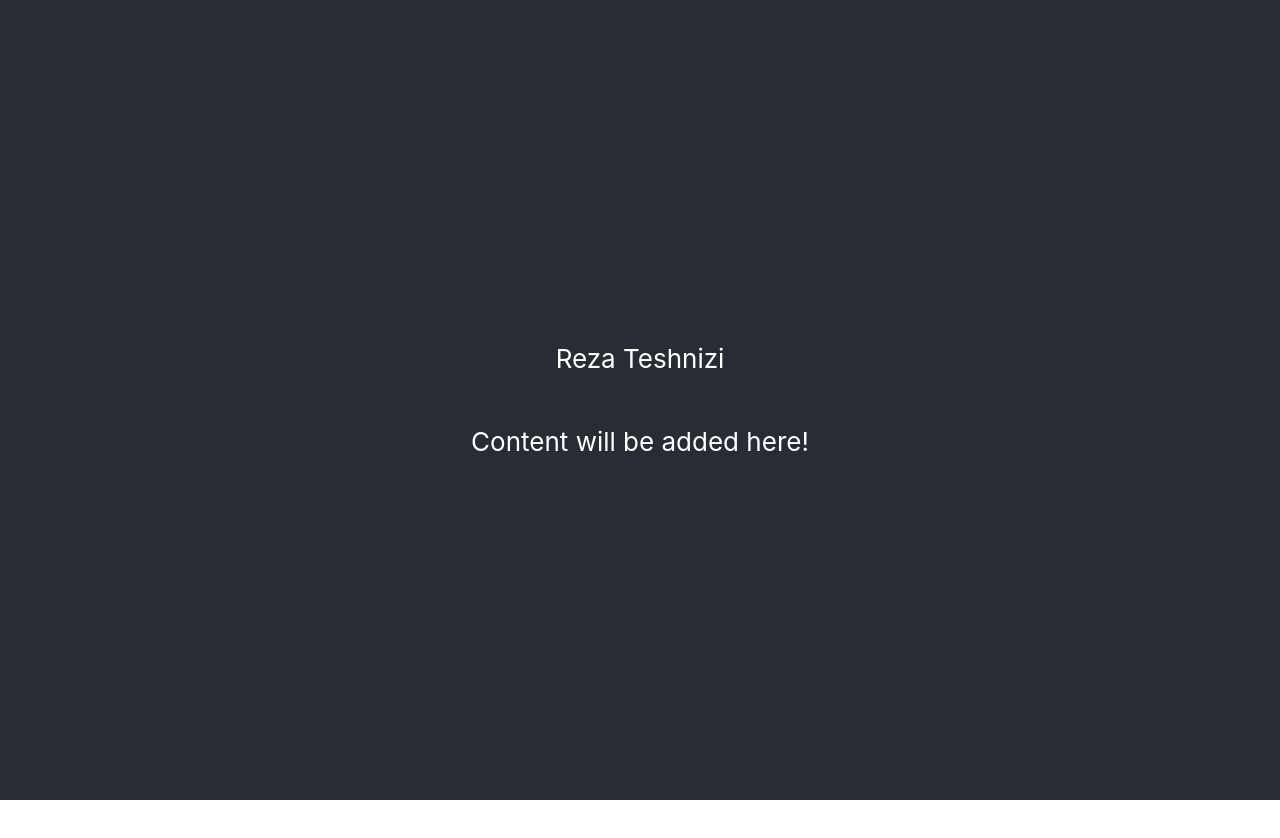
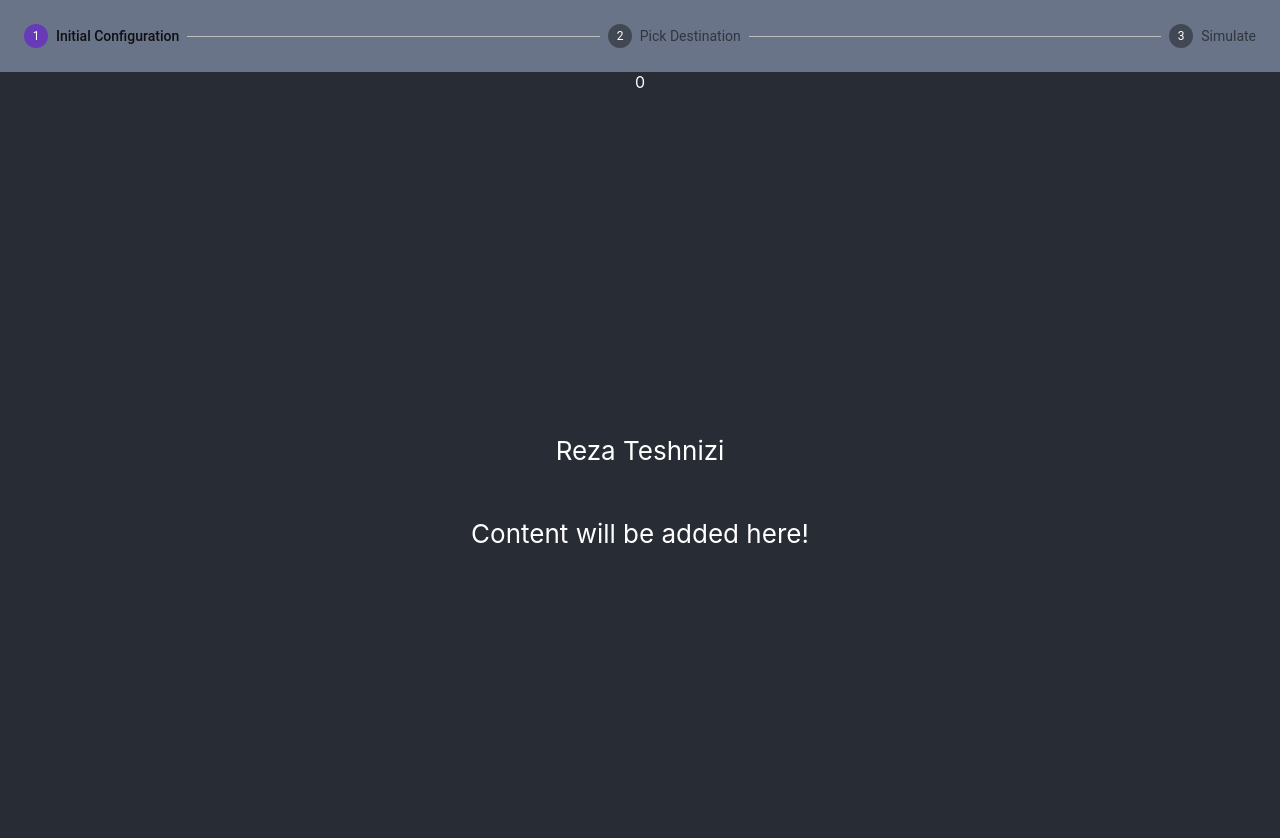
Before and after one commit to rteshnizi/tethered-pair, a React (Create React App) app: page / in a window 1280 px wide. Shown: the top 838 px of the page. Before the commit the page ends 800 px from the top, so only its background shows below. Built offline with nearby package versions, Linux system fonts and the light colour scheme; the HTML template or start-up script is replaced by a standard one.

Commit message:
feat(all): Setting up UI

```diff
--- a/package.json
+++ b/package.json
@@ -4,13 +4,17 @@
 	"private": true,
 	"dependencies": {
 		"@material-ui/core": "^3.9.2",
+		"fabric": "^2.6.0",
+		"lodash": "^4.17.11",
 		"react": "^16.8.1",
 		"react-dom": "^16.8.1",
 		"react-scripts": "2.1.5",
 		"typescript": "3.3.3"
 	},
 	"devDependencies": {
+		"@types/fabric": "^1.5.54",
 		"@types/jest": "24.0.4",
+		"@types/lodash": "^4.14.121",
 		"@types/node": "11.9.3",
 		"@types/react": "16.8.3",
 		"@types/react-dom": "16.8.1",
--- a/public/index.html
+++ b/public/index.html
@@ -17,7 +17,7 @@
       work correctly both with client-side routing and a non-root public URL.
       Learn how to configure a non-root public URL by running `npm run build`.
     -->
-    <title>Reza Teshnizi</title>
+    <title>Tethered Pair</title>
   </head>
   <body>
     <noscript>You need to enable JavaScript to run this app.</noscript>
--- a/src/App.tsx
+++ b/src/App.tsx
@@ -1,25 +1,64 @@
+import * as Mui from '@material-ui/core';
+import { map } from 'lodash';
 import * as React from 'react';
 import { BindMemberMethods } from './utils/react';
-import { Home } from './viewer/viewer';
+import { Viewer } from './viewer/Viewer';
+import { InputArea } from './ui/InputArea';
+import Theme from './ui/Theme';
+
+export class AppSteps {
+	0 = "Initial Configuration";
+	1 = "Pick Destination";
+	2 = "Simulate";
+}
 
 interface AppState {
-	MenuIsOpen: boolean;
+	activeStep: keyof AppSteps;
 }
 
 class App extends React.Component<{}, AppState> {
+	private steps: AppSteps;
 	constructor(props: {}) {
 		super(props);
+		this.steps = new AppSteps();
 		this.state = {
-			MenuIsOpen: false,
+			activeStep: 0,
 		};
 		BindMemberMethods(App.prototype, this);
 	}
 
+	handleStepClick(activeStep: keyof AppSteps) {
+		this.setState({ activeStep });
+	}
+
+	getStepper(): JSX.Element {
+		return (
+			<Mui.Stepper activeStep={this.state.activeStep}>
+			{
+				map(this.steps, (stepName, ind) => (
+					<Mui.Step key={stepName}>
+						<Mui.StepButton onClick={() => {this.handleStepClick(Number(ind) as keyof AppSteps)}}>
+							{stepName}
+						</Mui.StepButton>
+					</Mui.Step>
+				))
+			}
+			</Mui.Stepper>
+		);
+	}
+
 	render() {
 		return (
-		<div className="App">
-			<Home />
-		</div>
+			<React.Fragment>
+				<div className="App">
+					<Mui.CssBaseline />
+					<Mui.MuiThemeProvider theme={Theme}>
+							{this.getStepper()}
+							<InputArea activeStep={this.state.activeStep} />
+							<Viewer />
+					</Mui.MuiThemeProvider>
+				</div>
+			</React.Fragment>
 		);
 	}
 }
--- a/src/index.css
+++ b/src/index.css
@@ -11,29 +11,16 @@ code {
 }
 
 .App {
+	background-color: #282c34;
+	color: #FFFFFF;
 	text-align: center;
 }
 
-.App-header {
-	background-color: #282c34;
+.header {
 	min-height: 100vh;
 	display: flex;
 	flex-direction: column;
 	align-items: center;
 	justify-content: center;
 	font-size: calc(10px + 2vmin);
-	color: white;
 }
-
-.App-link {
-	color: #61dafb;
-}
-
-  @keyframes App-logo-spin {
-	from {
-		transform: rotate(0deg);
-	}
-	to {
-		transform: rotate(360deg);
-	}
-}
--- /dev/null
+++ b/src/ui/InputArea.tsx
@@ -0,0 +1,20 @@
+import * as React from 'react';
+import { AppSteps } from '../App';
+import { BindMemberMethods } from '../utils/react';
+
+interface InputAreaProps {
+	activeStep: keyof AppSteps;
+}
+
+export class InputArea extends React.Component<InputAreaProps, {}> {
+	constructor(props: InputAreaProps) {
+		super(props);
+		BindMemberMethods(InputArea.prototype, this);
+	}
+
+	render() {
+		return (
+			this.props.activeStep
+		);
+	}
+}
--- /dev/null
+++ b/src/ui/Theme.ts
@@ -0,0 +1,16 @@
+import { createMuiTheme } from '@material-ui/core/styles';
+
+const Theme = createMuiTheme(
+	{
+		palette: {
+			background: {
+				default: "#282c34",
+				paper: "#697488",
+			},
+			primary: { main: "#673ab7" },
+			secondary: { main: "#3d5afe"},
+		},
+	}
+);
+
+export default Theme;
--- a/src/viewer/viewer.tsx
+++ b/src/viewer/viewer.tsx
@@ -1,16 +1,16 @@
 import * as React from 'react';
 import { BindMemberMethods } from '../utils/react';
 
-export class Home extends React.Component {
+export class Viewer extends React.Component {
 	constructor(props: {}) {
 		super(props);
-		BindMemberMethods(Home.prototype, this);
+		BindMemberMethods(Viewer.prototype, this);
 	}
 
 	render() {
 		return (
 			<div>
-				<header className="App-header">
+				<header className="header">
 					<p> Reza Teshnizi </p>
 					<p> Content will be added here! </p>
 				</header>
```
Also changed, not shown: 1 other file (tests, documents, lock files or other folders).
